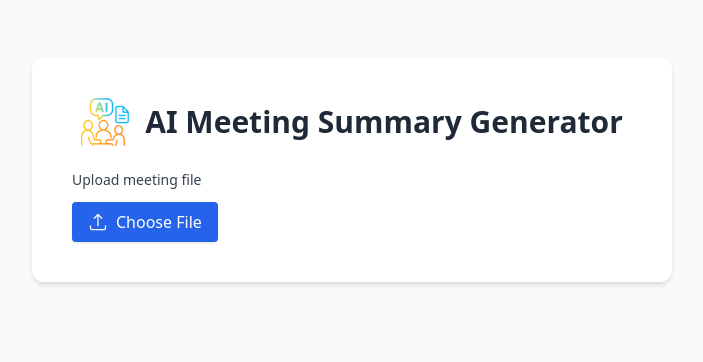
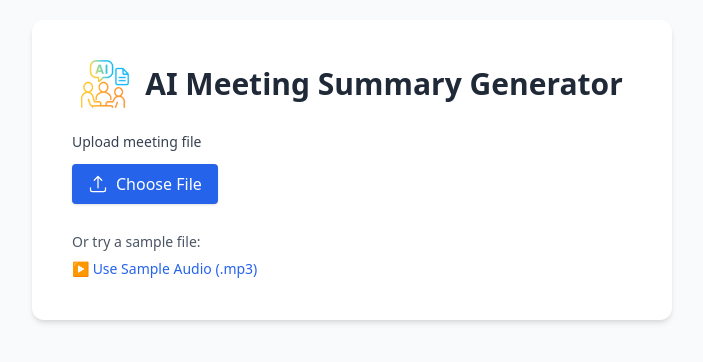
Before and after one commit to spikepoolie/smart-meeting-summarizer, a React (Create React App) app in the folder frontend/: page / in a window 1280 px wide. Shown: the part 230-592 px from the top of the page, without its empty margins (288-991 px from the left). Built offline with nearby package versions, Linux system fonts and the light colour scheme.

Commit message:
added sample meeting file

```diff
--- a/frontend/src/components/FileInfo.jsx
+++ b/frontend/src/components/FileInfo.jsx
@@ -4,7 +4,8 @@ export default function FileInfo({ file }) {
   return (
     <div className="bg-gray-100 p-3 rounded text-sm text-gray-700 border">
       <p>
-        <strong>Name:</strong> {file.name}
+        <strong>Name:</strong>{" "}
+        {file.name !== "undefined" ? file.name : "Meeting sample file"}
       </p>
       <p>
         <strong>Type:</strong> {file.type}
--- a/frontend/src/components/LoadingOverlay.jsx
+++ b/frontend/src/components/LoadingOverlay.jsx
@@ -2,10 +2,10 @@ import React from "react";
 
 export default function LoadingOverlay({ message = "Processing..." }) {
   return (
-    <div className="fixed inset-0 bg-black bg-opacity-50 z-50 flex items-center justify-center">
+    <div className="fixed inset-0 bg-black bg-opacity-70 z-50 flex items-center justify-center">
       <div className="text-center text-white space-y-4">
         <div className="animate-spin h-10 w-10 border-4 border-white border-t-transparent rounded-full mx-auto"></div>
-        <p className="text-lg font-semibold">{message}</p>
+        <p className="text-lg font-semibold whitespace-pre-line">{message}</p>
       </div>
     </div>
   );
--- a/frontend/src/components/PouPup.jsx
+++ b/frontend/src/components/PouPup.jsx
@@ -4,9 +4,7 @@ export default function Popup({ handleClosePopup, message, btnText }) {
   return (
     <div className="fixed inset-0 z-50 flex items-center justify-center bg-black bg-opacity-50">
       <div className="bg-white px-6 py-4 rounded-xl shadow-xl text-center w-[90vw] max-w-sm">
-        <p className="text-gray-800 font-semibold text-base mb-3">
-          ✅ {message}
-        </p>
+        <p className="text-gray-800 font-semibold text-base mb-3">{message}</p>
         <button
           onClick={handleClosePopup}
           className="text-sm text-white bg-red-500 hover:bg-red-600 px-4 py-2 rounded-md"
--- a/frontend/src/components/Summary.jsx
+++ b/frontend/src/components/Summary.jsx
@@ -7,7 +7,6 @@ export default function Summary({ summary, downloadPDF }) {
   }
   return (
     <div className="bg-gray-50 p-4 rounded border border-gray-200">
-      <h2 className="font-semibold text-lg mb-2 text-gray-800">Summary:</h2>
       <p className="text-gray-700 whitespace-pre-wrap">{summary}</p>
 
       <button
--- a/frontend/src/components/TopSection.jsx
+++ b/frontend/src/components/TopSection.jsx
@@ -6,7 +6,10 @@ export default function TopSection({
   handleFileChange,
   message,
   chooseFileMessage,
+  handleSampleFile,
 }) {
+  const sampleFile =
+    "https://ai-meeting-summary.s3.us-east-1.amazonaws.com/sample-files/Special+Meeting+Audio+File+-+April+29%2C+2025.mp3";
   return (
     <>
       <label className="text-sm font-medium text-gray-700">
@@ -29,6 +32,16 @@ export default function TopSection({
           {chooseFileMessage || "Choose File"}
         </label>
       </div>
+
+      <div className="mt-4">
+        <p className="text-sm text-gray-600 mb-1">Or try a sample file:</p>
+        <button
+          className="text-blue-600 hover:underline text-sm"
+          onClick={() => handleSampleFile(sampleFile)}
+        >
+          ▶️ Use Sample Audio (.mp3)
+        </button>
+      </div>
     </>
   );
 }
--- a/frontend/src/pages/UploadPage.jsx
+++ b/frontend/src/pages/UploadPage.jsx
@@ -29,6 +29,7 @@ export default function UploadPage() {
   const [uploading, setUploading] = useState(false);
   const [message, setMessage] = useState("");
   const [showPopup, setShowPopup] = useState(false);
+  const [popupMessage, setPopupMessage] = useState("");
   const appTitle = "AI Meeting Summary Generator";
 
   useEffect(() => {
@@ -48,7 +49,8 @@ export default function UploadPage() {
       setFile(selected);
       setPreview(URL.createObjectURL(selected));
     } else {
-      alert("Unsupported file type");
+      setPopupMessage("Unsupported file type!");
+      setShowPopup(true);
       setFile(null);
       setPreview(null);
     }
@@ -97,7 +99,9 @@ export default function UploadPage() {
       );
 
       const { jobName } = uploadRes.data;
-      setMessage("Transcribing audio… please wait.");
+      setMessage(
+        "Transcribing audio… please wait.\nIt can take a little while."
+      );
 
       const transcript = await waitForTranscript(jobName);
 
@@ -130,21 +134,39 @@ export default function UploadPage() {
     setTimeout(() => {
       setUploading(false);
       setMessage("");
+      setPopupMessage("PDF downloaded successfully!");
       setShowPopup(true); // Show popup
     }, 1000);
+  };
+
+  const handleSampleFile = async (url, filename) => {
+    try {
+      const res = await fetch(url);
+      const blob = await res.blob();
+      const file = new File([blob], filename, { type: blob.type });
+
+      // Create a synthetic event that matches the shape of a real file input event
+      const syntheticEvent = {
+        target: {
+          files: [file],
+        },
+      };
+
+      handleFileChange(syntheticEvent);
+    } catch (err) {
+      console.error("Failed to fetch sample file", err);
+      setShowPopup(true);
+      setMessage("Failed to read sample file");
+    }
   };
 
   return (
     <div className="min-h-screen bg-gray-50 flex items-center justify-center px-4 py-8">
       <div className="w-full max-w-[640px] bg-white rounded-xl shadow-md p-10 space-y-6">
         <div className="flex items-center justify-center space-x-4 mb-6">
-          <img
-            src={AiMeetingOrganizer}
-            alt="AI Meeting Summary Generator"
-            className="w-12 h-12"
-          />
+          <img src={AiMeetingOrganizer} alt={appTitle} className="w-12 h-12" />
           <h1 className="text-2xl md:text-3xl font-bold text-gray-800">
-            AI Meeting Summary Generator
+            {appTitle}
           </h1>
         </div>
 
@@ -154,6 +176,7 @@ export default function UploadPage() {
             handleFileChange={handleFileChange}
             message={"Upload meeting file"}
             chooseFileMessage="Choose File"
+            handleSampleFile={handleSampleFile}
           />
 
           {file && <FileInfo file={file} />}
@@ -184,7 +207,7 @@ export default function UploadPage() {
         {showPopup && (
           <Popup
             handleClosePopup={handleClosePopup}
-            message="Your PDF has been downloaded"
+            message={popupMessage}
             btnText="Close"
           />
         )}
```
